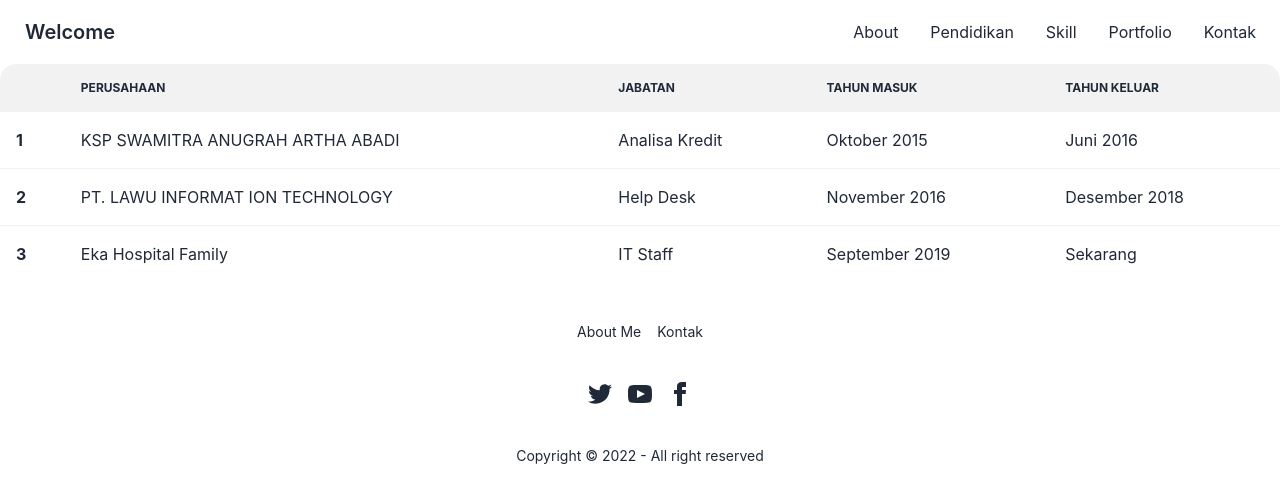
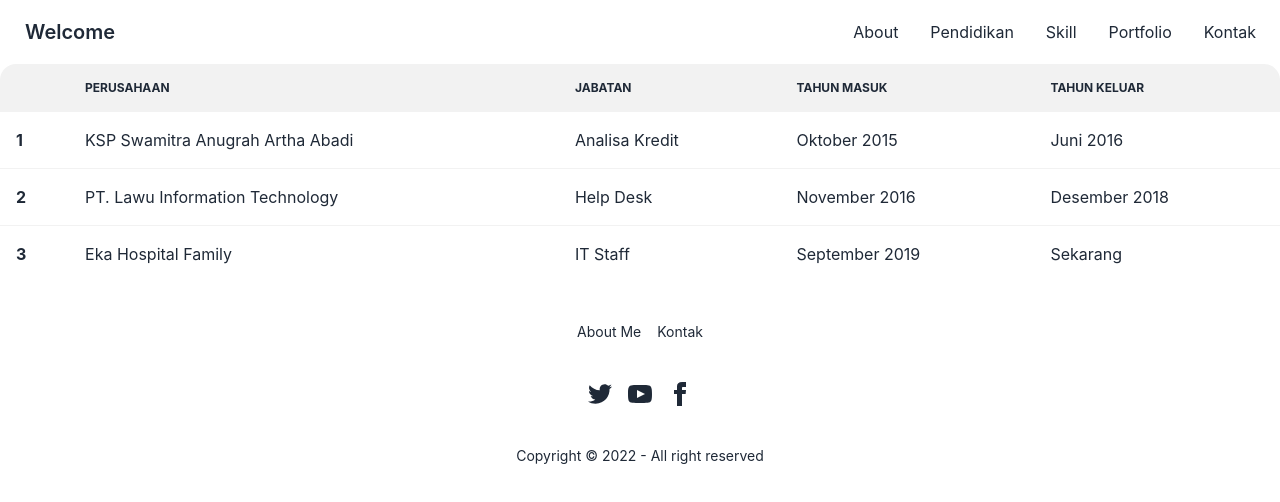
Before and after one commit to ve-verdian/new-cv, a Next.js app: page /cv in a window 1280 px wide. Shown: the top 502 px of the page. Built offline with nearby package versions, Linux system fonts and the light colour scheme.

Commit message:
Update cv.js

```diff
--- a/pages/cv.js
+++ b/pages/cv.js
@@ -28,7 +28,7 @@
 
                 <tr>
                     <th>1</th>
-                    <td>KSP SWAMITRA ANUGRAH ARTHA ABADI</td>
+                    <td>KSP Swamitra Anugrah Artha Abadi</td>
                     <td>Analisa Kredit</td>
                     <td>Oktober 2015</td>
                     <td>Juni 2016</td>
@@ -36,7 +36,7 @@
 
                 <tr>
                     <th>2</th>
-                    <td>PT. LAWU INFORMAT ION TECHNOLOGY</td>
+                    <td>PT. Lawu Information Technology</td>
                     <td>Help Desk</td>
                     <td>November 2016</td>
                     <td>Desember 2018</td>
```
